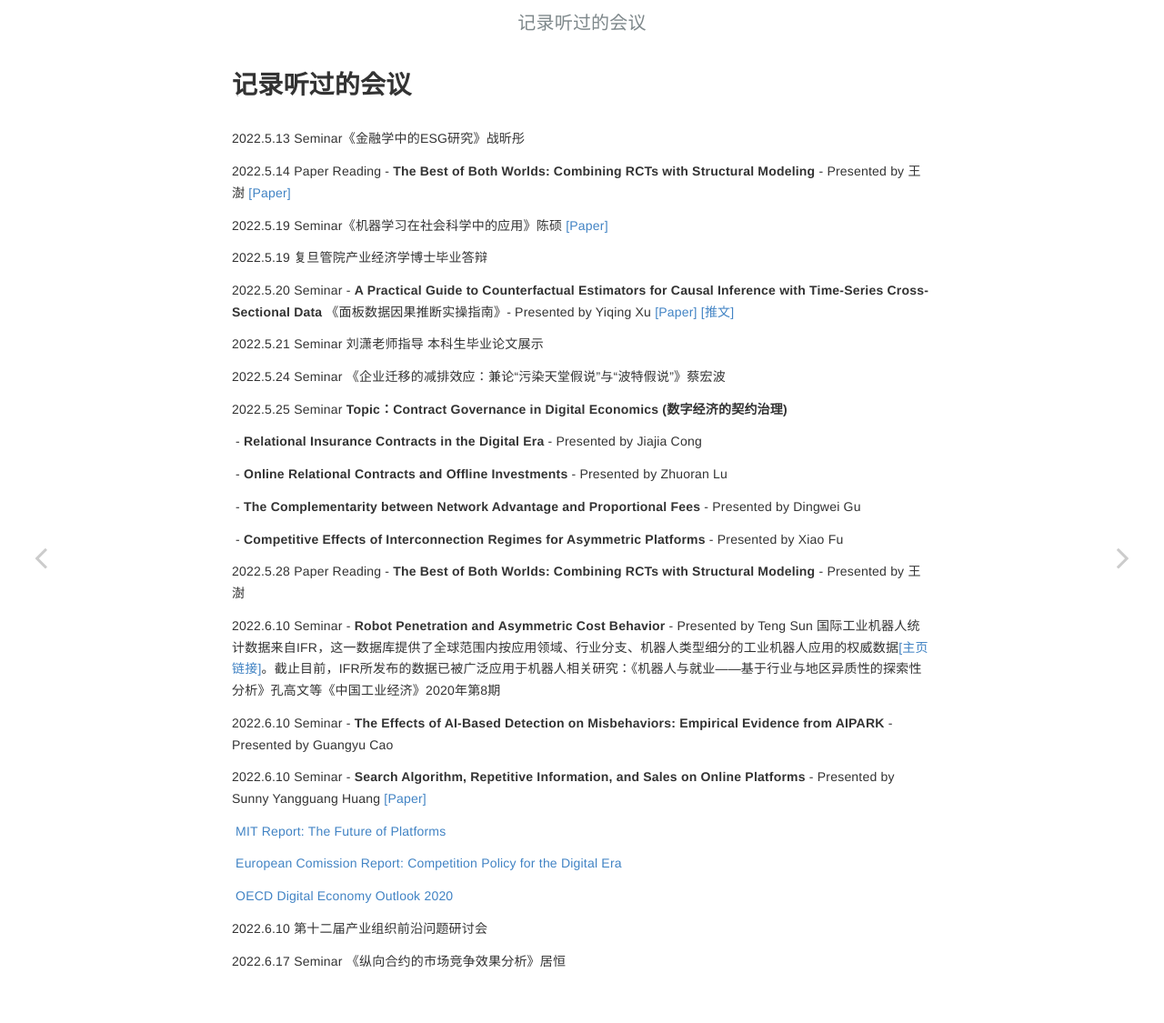
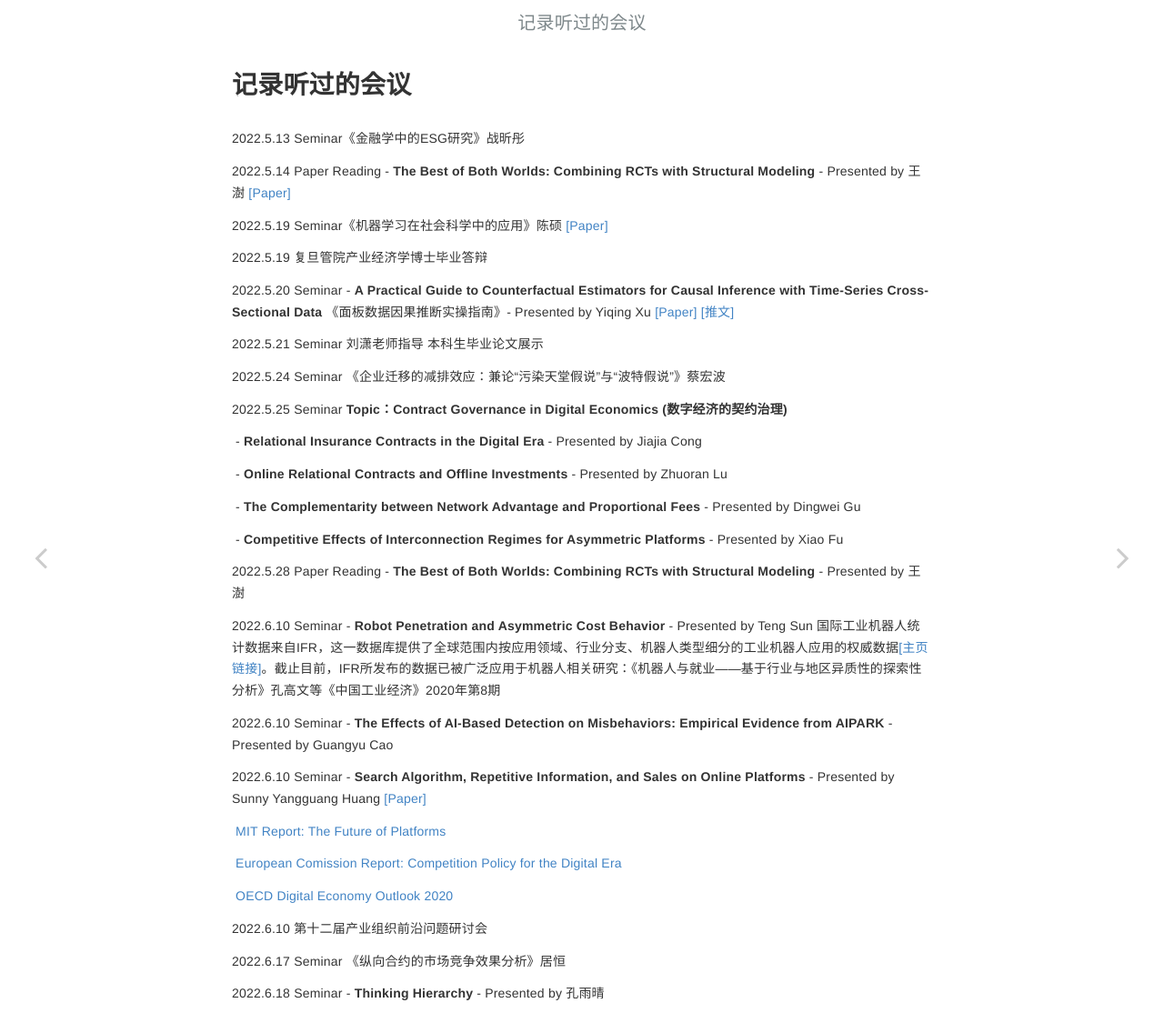
Before and after one commit to Zhuopie/Zhuopie.github.io, a Jekyll site: the page built from _pages/Conference.md, in a window 1280 px wide. Shown: the whole page at 91% size. Built offline with Jekyll 4.4.1, drawn with Linux system fonts in a browser that asks for light colours.

Commit message:
Update Conference.md

```diff
--- a/_pages/Conference.md
+++ b/_pages/Conference.md
@@ -48,3 +48,5 @@ layout: post
 2022.6.10  第十二届产业组织前沿问题研讨会
 
 2022.6.17 Seminar 《纵向合约的市场竞争效果分析》居恒
+
+2022.6.18 Seminar -  **Thinking Hierarchy** - Presented by 孔雨晴
```
